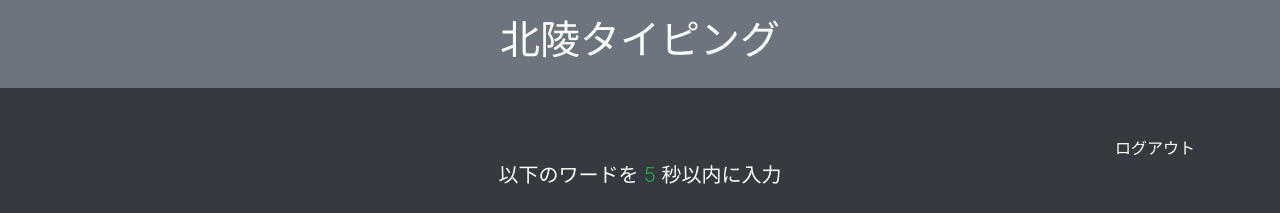
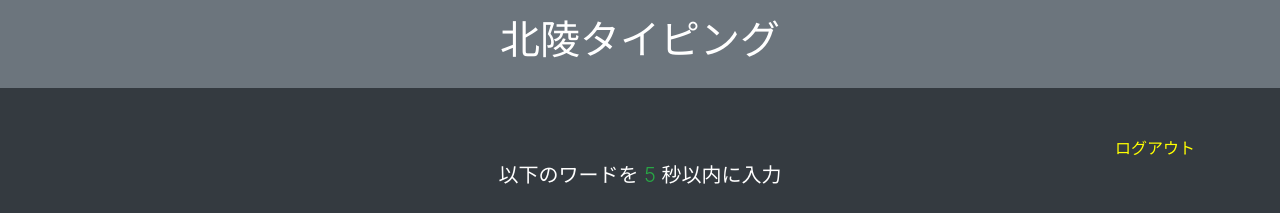
Before and after one commit to RiverTeacher/hokryotyping, a website: page index.html in a window 1280 px wide. Shown: the top 213 px of the page. Drawn offline with nearby package versions, Linux system fonts and the light colour scheme.

Commit message:
Update index.html

```diff
--- a/index.html
+++ b/index.html
@@ -16,7 +16,7 @@
   </header>
   <div class="container text-center">
 <div style="text-align: right;">
-	<a href="https://riverteacher.github.io/bougenbot/account/logout" style="text-align: right;"><font color="white">ログアウト</font></a></div>
+	<a href="https://riverteacher.github.io/bougenbot/account/logout" style="text-align: right;"><font color="yellow">ログアウト</font></a></div>
     <!-- Word & Input -->
     <div class="row">
       <div class="col-md-6 mx-auto">
```
